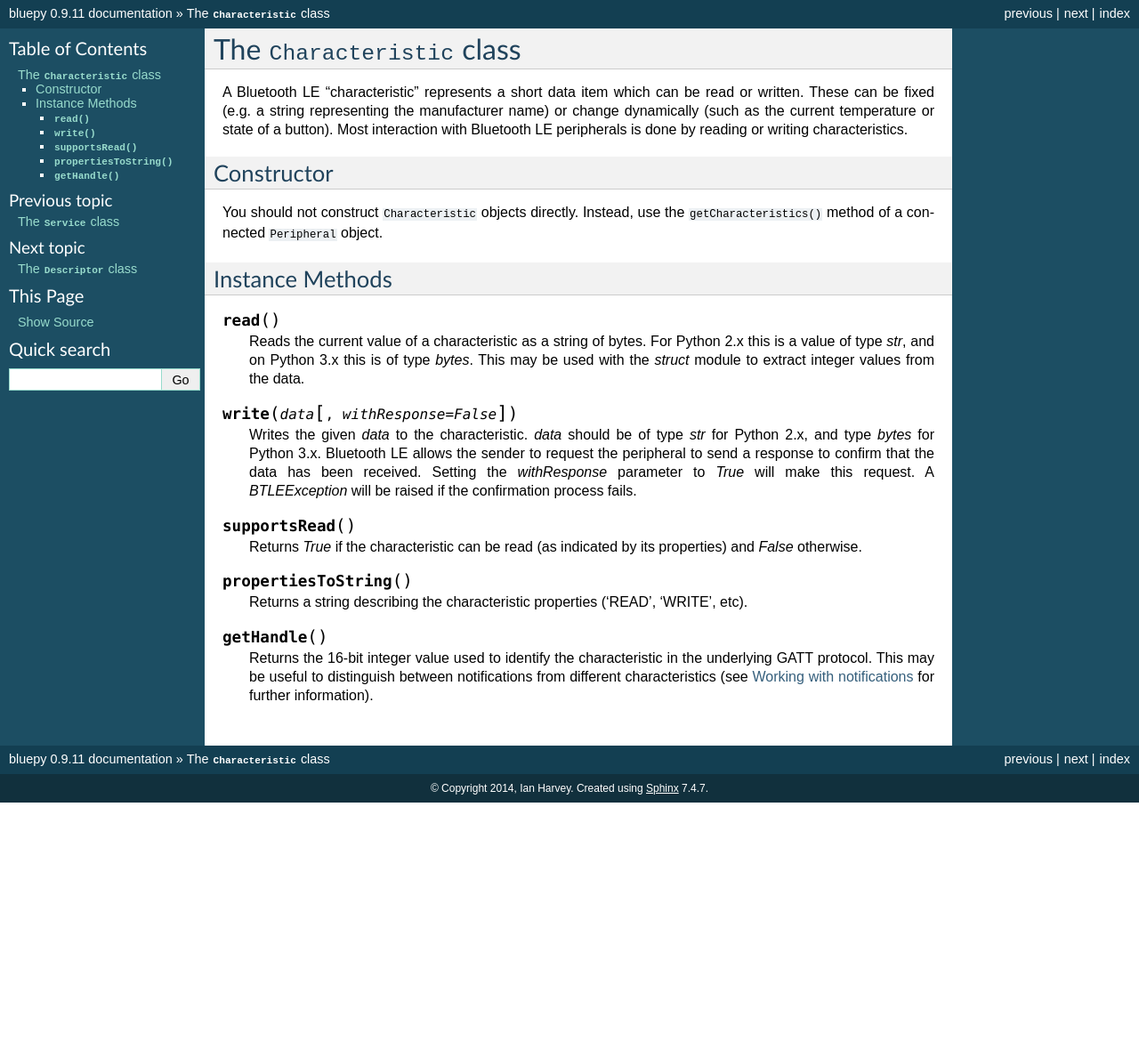
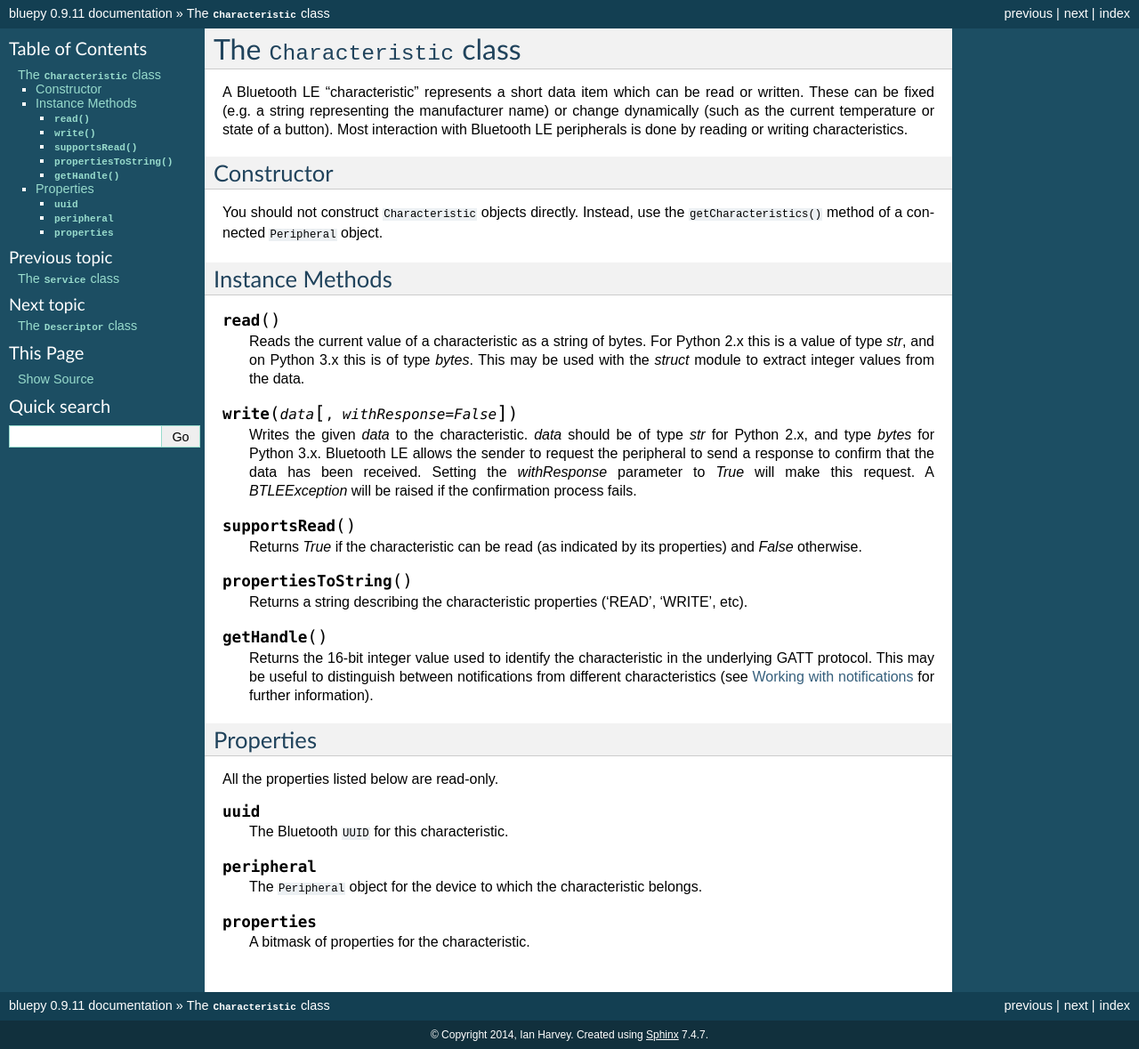
Before and after one commit to IanHarvey/bluepy, a Sphinx documentation site: the page built from docs/characteristic.rst, in a window 1280 px wide. Shown: the whole page at 89% size. Built offline with Sphinx 7.4.7, drawn with Linux system fonts in a browser that asks for light colours; pages that are not in the unit, such as notebooks, are missing from menus; before the commit the page ends 902 px from its top, so only the background shows below that.

Commit message:
Document "properties" for Characteristic, Service, and UUID

```diff
--- a/docs/characteristic.rst
+++ b/docs/characteristic.rst
@@ -46,3 +46,20 @@
     Returns the 16-bit integer value used to identify the characteristic in the
     underlying GATT protocol. This may be useful to distinguish between notifications
     from different characteristics (see :ref:`notifications` for further information).
+
+Properties
+----------
+
+All the properties listed below are read-only.
+
+.. py:attribute:: uuid
+
+    The Bluetooth ``UUID`` for this characteristic.
+
+.. py:attribute:: peripheral
+
+    The ``Peripheral`` object for the device to which the characteristic belongs.
+
+.. py:attribute:: properties
+
+    A bitmask of properties for the characteristic.
```
Also changed, not shown: docs/service.rst (+13 -0 lines), docs/uuid.rst (+9 -0 lines).
